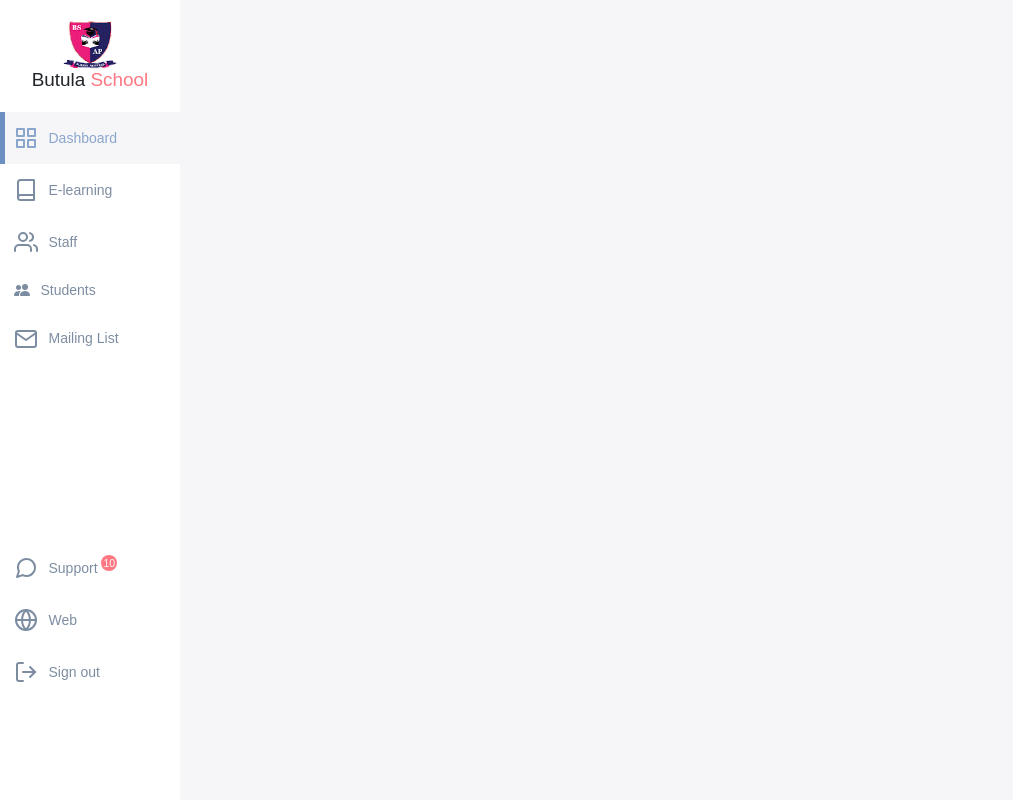
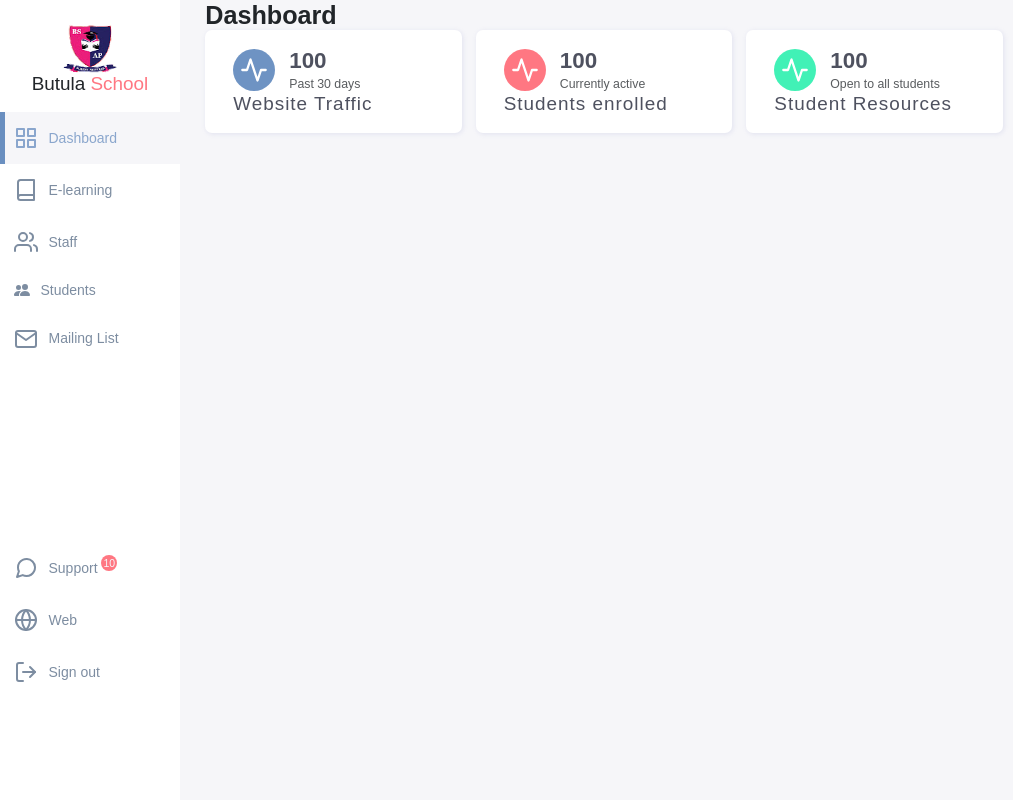
Before and after one commit to Meltus645/butula-school-mvc, a Flask app: page /admin/ in a window 1280 px wide. Shown: the whole page, without its empty margins (0-1013 px from the left). Run offline with Flask 2, Linux system fonts and the light colour scheme; some libraries are stand-ins or nearby versions.

Commit message:
created and styled insights section of the admin dashboard

```diff
--- a/assets/css/custom.css
+++ b/assets/css/custom.css
@@ -10,6 +10,7 @@
 a{
     color: var(--color-dark)
 }
+h1,h2,h3,h4,h5,h6{margin:0}
 h1{
     font-weight: 800;
     font-size: 1.8rem;
@@ -21,7 +22,6 @@ h2{
 
 h3{
     font-size: 1rem;
-    margin: 0;
 }
 
 h4{
@@ -38,9 +38,9 @@ h5{
     border-radius: 50%;
 }
 
-.main-content{
+.cp-body main{
     display: grid;
-    grid-template-columns: 180px auto 23rem;
+    grid-template-columns: 180px auto 18rem;
     gap: 1.8rem;
 }
 
@@ -94,18 +94,6 @@ aside .logo img{
     transition: all .3s ease;
     padding: 1rem;
 }
-/* .sidebar .nav li{
-    margin: .125rem 0;
-}
-.sidebar .nav li:hover{
-    background-color: blue;
-}
-.sidebar .nav li:hover{
-    background-color: blue;
-} */
-
-
-
 
 .sidebar .nav .nav-link.active,
 .sidebar .nav .nav-link:hover {
@@ -135,3 +123,47 @@ aside .logo img{
     text-align: center;
     border-radius:50% ;
 }
+
+/* INSIGHTS */
+.insights{
+    gap: 1rem;
+}
+
+/* CUSTOM CARD STYLES START*/
+.custom-card{
+    flex-direction: column-reverse;
+    padding:1.25rem 2rem;
+    background-color: white;
+    width:100%;
+    box-shadow: 1px 1px 5px var(--color-light);
+    border-radius: .5rem;
+    cursor: default;
+    position:relative
+}
+.custom-card-content{
+    gap:1rem;
+    align-items: center;
+}
+.card-count{
+    font-size: 1.6rem;
+    font-weight: 600;
+    color: var(--color-dark);
+}
+.custom-card-icon{
+    display: flex;
+    justify-content: center;
+    align-items: center;
+    width: 42px;height: 42px;
+    border-radius: 50%;
+    color:white;
+}
+.custom-card-icon svg{
+    width: 28px;height:28px;
+}
+.custom-card-title{
+    font-weight: 500;
+    color: var(--color-dark);
+    letter-spacing: 1px;
+}
+
+/* CUSTOM CARD STYLES END*/
--- a/assets/css/default.css
+++ b/assets/css/default.css
@@ -20,7 +20,7 @@ html{
     --color-info-dark: #7d8da1;
     --color-primary:rgba(14, 75, 155, 0.6);
     --color-primary-variant:rgba(14, 75, 155, 0.466);
-    --color-dark: #363949;
+    --color-dark: #363949e0;
     --color-dark-variant: #677483;
     --bg-color-light: #f6f6f9;
     --color-light: rgba(132, 139, 200, .18);
@@ -43,6 +43,15 @@ html, body{
 .color-warning{
     color: var(--color-warning);
 }
+.bg-primary{
+    background-color: var(--color-primary)!important;
+}
+.bg-danger{
+    background-color: var(--color-danger)!important;
+}
+.bg-success{
+    background-color: var(--color-success)!important;
+}
 
 img, a{
     display: block;
@@ -54,4 +63,5 @@ img{
 
 p{
     color: var(--color-dark);
+    margin: 0;
 }
--- a/templates/admin/base.html
+++ b/templates/admin/base.html
@@ -12,7 +12,7 @@
     <link rel="apple-touch-icon" href="/favicon.png">
 </head>
 <body class="cp-body">
-    <main class="main-content">
+    <main>
         <aside>
             <div class="top">
                 <div class="logo d-flex flex-column justify-content:center">
@@ -63,6 +63,42 @@
                 </div>
             </div>
         </aside>
+        <section class="main-content">
+            <h1>Dashboard</h1>
+            <div class="insights d-flex justify-content-between">
+                <div class="custom-card d-flex">
+                    <h2 class="custom-card-title">Website Traffic</h2>
+                    <div class="custom-card-content d-flex">
+                        <span class="bg-primary custom-card-icon"><svg xmlns="http://www.w3.org/2000/svg" width="24" height="24" viewBox="0 0 24 24" fill="none" stroke="currentColor" stroke-width="2" stroke-linecap="round" stroke-linejoin="round" class="feather feather-activity"><polyline points="22 12 18 12 15 21 9 3 6 12 2 12"></polyline></svg></span>
+                        <div class="custom-card-body">
+                            <h3 class="card-count">100</h3>
+                            <p class="text-muted card-description">Past 30 days</p>
+                        </div>
+                    </div>
+                </div>
+                <div class="custom-card d-flex">
+                    <h2 class="custom-card-title">Students enrolled</h2>
+                    <div class="custom-card-content d-flex">
+                        <span class="bg-danger custom-card-icon"><svg xmlns="http://www.w3.org/2000/svg" width="24" height="24" viewBox="0 0 24 24" fill="none" stroke="currentColor" stroke-width="2" stroke-linecap="round" stroke-linejoin="round" class="feather feather-activity"><polyline points="22 12 18 12 15 21 9 3 6 12 2 12"></polyline></svg></span>
+                        <div class="custom-card-body">
+                            <h3 class="card-count">100</h3>
+                            <p class="text-muted card-description">Currently active</p>
+                        </div>
+                    </div>
+                </div>
+                <div class="custom-card d-flex">
+                    <h2 class="custom-card-title">Student Resources</h2>
+                    <div class="custom-card-content d-flex">
+                        <span class="bg-success custom-card-icon"><svg xmlns="http://www.w3.org/2000/svg" width="24" height="24" viewBox="0 0 24 24" fill="none" stroke="currentColor" stroke-width="2" stroke-linecap="round" stroke-linejoin="round" class="feather feather-activity"><polyline points="22 12 18 12 15 21 9 3 6 12 2 12"></polyline></svg></span>
+                        <div class="custom-card-body">
+                            <h3 class="card-count">100</h3>
+                            <p class="text-muted card-description">Open to all students</p>
+                        </div>
+                    </div>
+                </div>
+            </div>
+
+        </section>
     </main>
     {% include 'includes/scripts.html' %}
     <script src="{{url_for('static', filename ='js/app.js')}}"></script>
```
